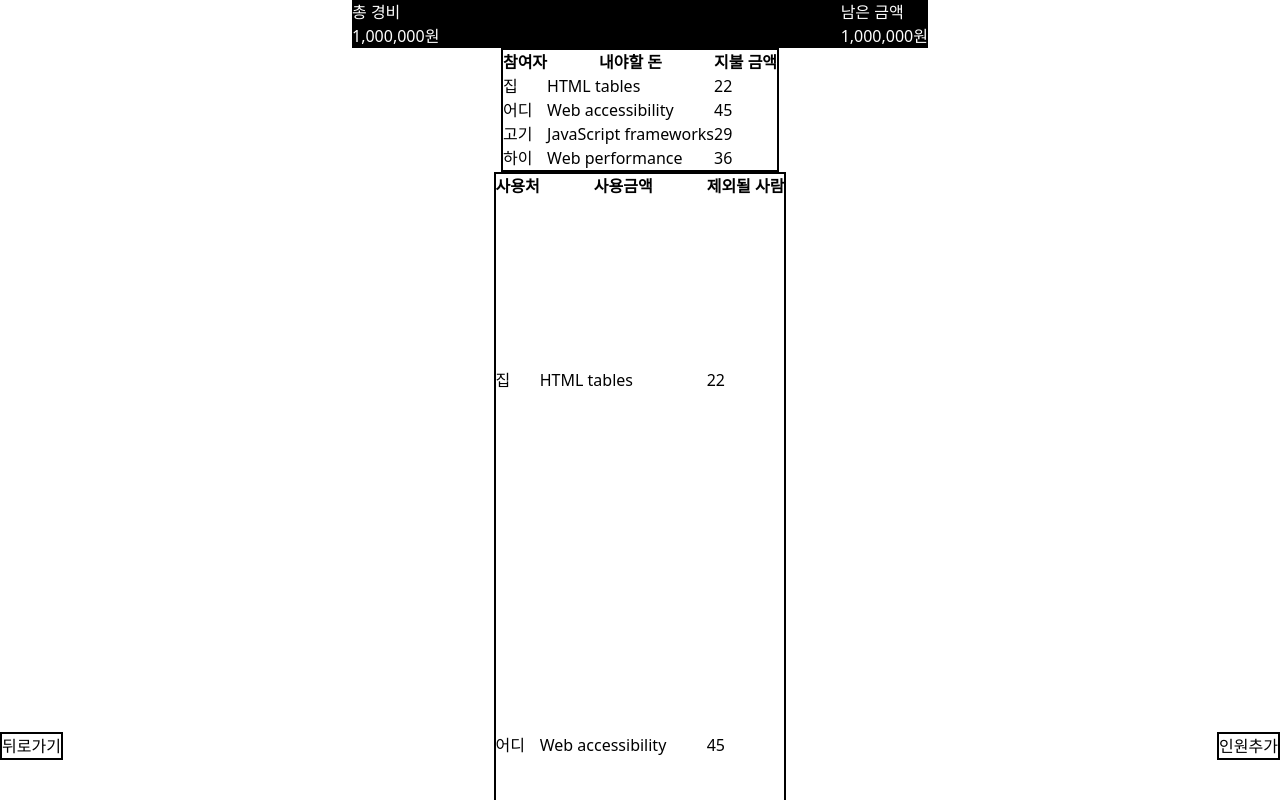
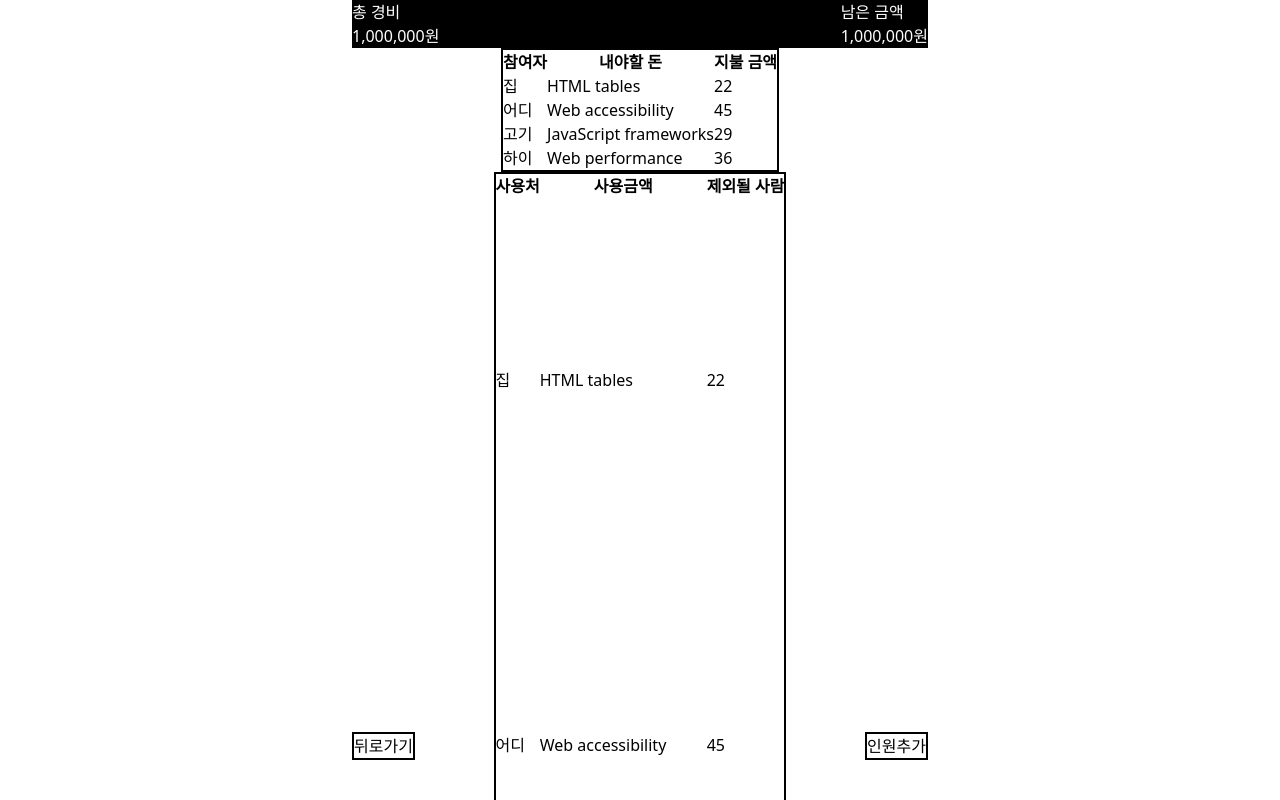
Before and after one commit to inging-bo/Poom-Pai, a React (Vite) app: page /money-details in a window 1280 px wide. Shown: the top 800 px of the page. Built offline with nearby package versions, Linux system fonts and the light colour scheme.

Commit message:
틀잡기

```diff
--- a/src/view/Home.jsx
+++ b/src/view/Home.jsx
@@ -14,7 +14,7 @@ function Home() {
       <div className="relative min-h-screen w-screen max-w-xl my-0 mx-auto flex justify-center items-center">
         <div className="flex flex-col">
           <label htmlFor="pass">모임 코드 입력</label>
-          <input type="password" id="pass" name="password" minLength="8" required/>
+          <input type="number" id="pass" name="password" placeholder="코드를 입력하세요" className="placeholder:text-red-600" required/>
         </div>
         <input onClick={() => goList()} type="submit" value="Sign in"/>
         <div onClick={() => makeDetails()} className="absolute right-10 bottom-10">
--- a/src/view/MoneyDetails.jsx
+++ b/src/view/MoneyDetails.jsx
@@ -91,8 +91,10 @@ function MoneyDetails() {
           </tr>
           </tbody>
         </table>
-        <div onClick={() => goHome()} className="fixed left-0 bottom-10 border-2 border-black">뒤로가기</div>
-        <div className="fixed right-0 bottom-10 border-2 border-black">인원추가</div>
+        <div className="fixed max-w-xl bottom-10 flex w-full justify-between">
+          <div onClick={() => goHome()} className="border-2 border-black">뒤로가기</div>
+          <div className="border-2 border-black">인원추가</div>
+        </div>
       </div>
     </>
   )
```
